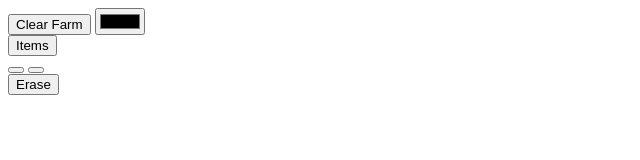
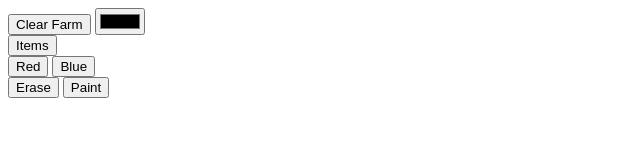
Before and after one commit to lillyphan/20, a plain HTML site: page public/planner/planner.html in a window 1280 px wide. Shown: the whole page, without its empty margins (0-640 px from the left). Drawn offline with Linux system fonts and the light colour scheme.

Commit message:
Modify names of containers, add container for canvas

```diff
--- a/public/planner/planner.html
+++ b/public/planner/planner.html
@@ -7,20 +7,24 @@
   </head>
   <body>
     <div class="wrapper">
-      <div class="toolbar">
+      <div class="options">
         <div class="tb-wrapper">
           <button id="clear-farm">Clear Farm</button>
           <input type="color" id="color-input" />
           <div class="dropdown">
             <button class="drop">Items</button>
               <div class="items">
-                <button type="button" name="red"></button>
-                <button type="button" name="blue"></button>
+                <button type="button" name="red">Red</button>
+                <button type="button" name="blue">Blue</button>
               </div>
-            <button id="erase-btn">Erase</button>
           </div>
+          <button id="erase-btn">Erase</button>
+          <button id="paint-btn">Paint</button>
         </div>
       </div>
+      <div class="container"></div>
     </div>
-    <script src="js/main.js"></script>
+    <!-- Script -->
+    <script src="script.js"></script>
   </body>
+</html>
```
